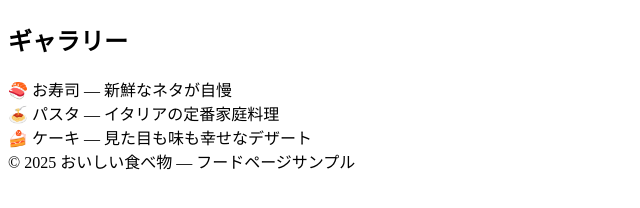
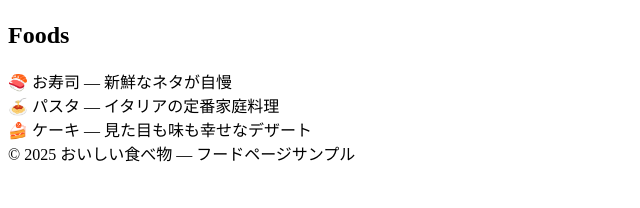
Before and after one commit to kanamiso25/kanamiso25.github.io, a plain HTML site: page index.html in a window 1280 px wide. Shown: the whole page, without its empty margins (0-640 px from the left). Drawn offline with Linux system fonts and the light colour scheme.

Commit message:
Update index.html

```diff
--- a/index.html
+++ b/index.html
@@ -3,7 +3,7 @@
 
 
 <section style="margin-top:22px">
-<h2 id="gallery">ギャラリー</h2>
+<h2 id="gallery">Foods</h2>
 <div class="grid" style="margin-top:10px">
 <div class="feature">🍣 お寿司 — 新鮮なネタが自慢</div>
 <div class="feature">🍝 パスタ — イタリアの定番家庭料理</div>
```
